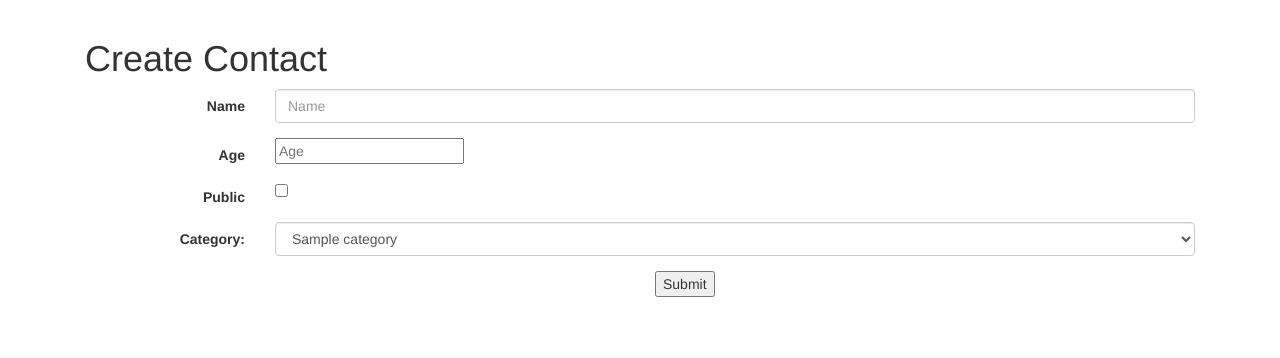
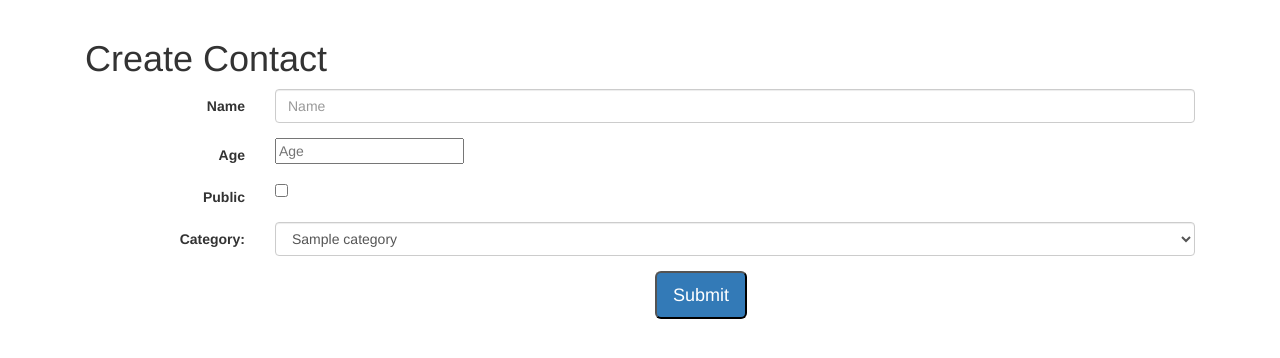
Before and after one commit to benbaka/django_contact_app, a Django app: page /contacts/new in a window 1280 px wide. Shown: the part 51-409 px from the top of the page. Run offline with Django 3.2, Linux system fonts and the light colour scheme; a user stored in the database is signed in; tables that the repository leaves empty hold one stand-in row (values such as "Sample post"); some libraries are stand-ins or nearby versions.

Commit message:
Ben: Made submit button look bootstrapish

```diff
--- a/contacts/templates/contacts/new_contact_form.html
+++ b/contacts/templates/contacts/new_contact_form.html
@@ -59,7 +59,7 @@
 
             <div class="form-group" form-group-lg>
                 <div class="col-sm-6 col-md-6 col-lg-6  pull-right">
-                    <input type="submit" value="Submit" />
+                    <input class="bg-primary btn-lg" type="submit" value="Submit" />
                 </div>
             </div>
         </form>
```
